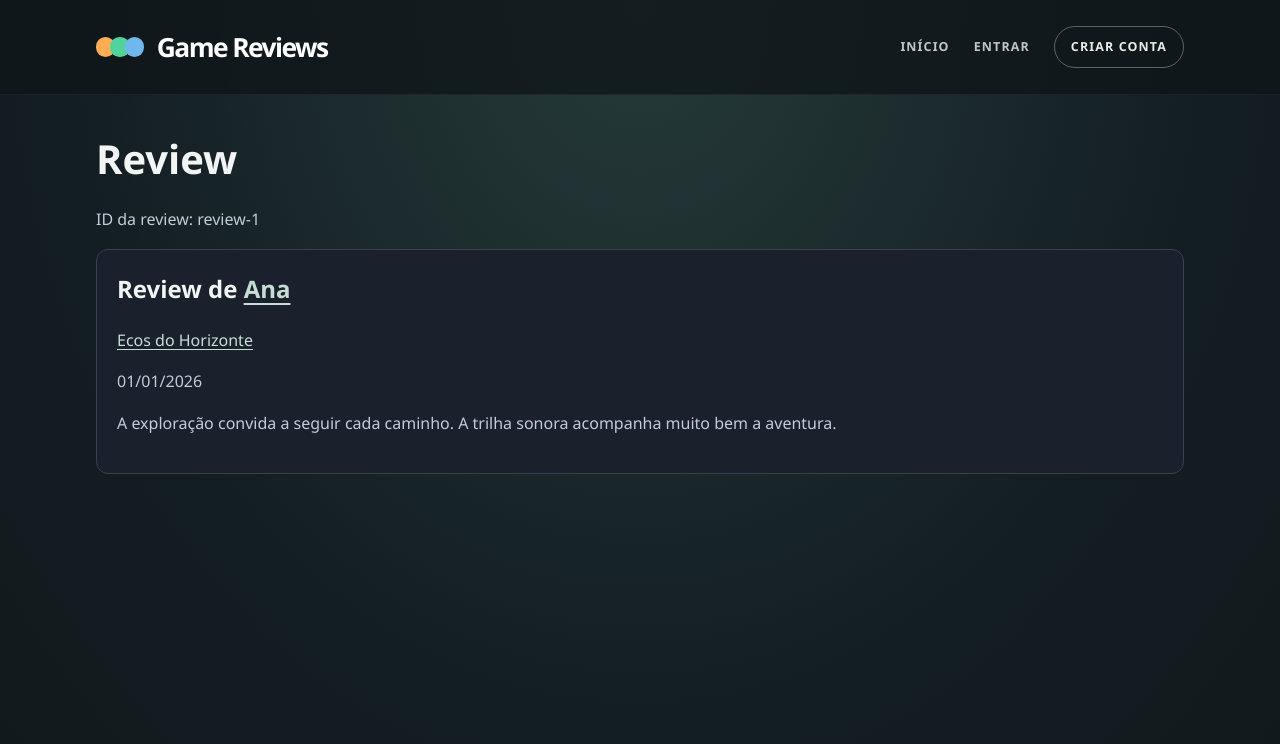
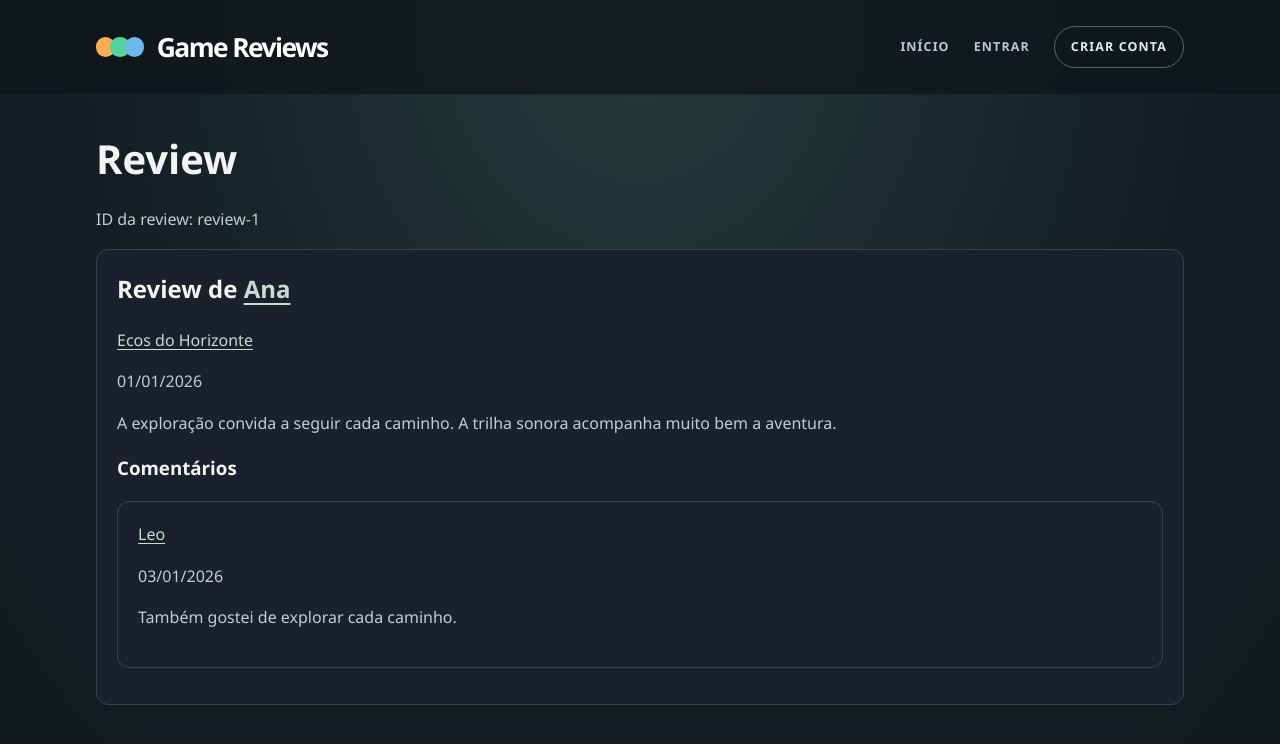
Before and after one commit to LucasMarapodi/letterbox-frontend, a React (Vite) app: page /reviews/review-1 in a window 1280 px wide. Shown: the top 744 px of the page. Built offline with nearby package versions, Linux system fonts and the light colour scheme.

Commit message:
feat(US-19): conclui lista publica plana de comentarios

```diff
--- a/src/mocks/communityService.ts
+++ b/src/mocks/communityService.ts
@@ -7,9 +7,17 @@ export function createMockCommunityService(options: { reviews?: Review[]; commen
   const ratings: Rating[] = structuredClone(ratingFixtures);
   const reviews: Review[] = structuredClone(options.reviews ?? reviewFixtures);
   const users: User[] = structuredClone(userFixtures);
+  const comments: Comment[] = structuredClone(options.comments ?? [
+    { id: 'comment-1', reviewId: 'review-1', userId: 'user-2', text: 'Também gostei de explorar cada caminho.', createdAt: '2026-01-03T12:00:00Z' },
+  ]);
   let sequence = 1;
   return {
-    async getComments() { throw new Error('Comentários não implementados.'); },
+    async getComments(reviewId) {
+      return structuredClone(comments.filter((comment) => comment.reviewId === reviewId).map((comment) => {
+        const author = users.find((item) => item.id === comment.userId);
+        return { ...comment, author: { id: comment.userId, displayName: author?.displayName ?? 'Usuário indisponível', avatarUrl: author?.avatarUrl ?? null } };
+      }));
+    },
     async editReview(id, text, user) {
       if (!user) throw new CommunityError('session-required');
       const review = reviews.find((item) => item.id === id);
--- /dev/null
+++ b/src/pages/CommentsSection.tsx
@@ -0,0 +1,27 @@
+import { useEffect, useState, type ReactElement } from 'react';
+import { Link } from 'react-router-dom';
+import { community } from '../services/community';
+import type { PublicComment } from '../services/communityContracts';
+import { encodeRouteId } from '../routing/encodeRouteId';
+import { EmptyState, ErrorState, LoadingState } from '../components/Feedback';
+
+type CommentsState = { status: 'loading' } | { status: 'error' } | { status: 'ready'; comments: PublicComment[] };
+export function CommentsSection({ reviewId }: { reviewId: string }): ReactElement {
+  const [state, setState] = useState<CommentsState>({ status: 'loading' });
+  const [attempt, setAttempt] = useState(0);
+  useEffect(() => {
+    let active = true;
+    void community.getComments(reviewId).then((comments) => { if (active) setState({ status: 'ready', comments }); }, () => { if (active) setState({ status: 'error' }); });
+    return () => { active = false; };
+  }, [reviewId, attempt]);
+  return <section aria-label="Comentários">
+    <h3>Comentários</h3>
+    {state.status === 'loading' && <LoadingState message="Carregando comentários…" />}
+    {state.status === 'error' && <ErrorState message="Não foi possível carregar os comentários." onRetry={() => { setState({ status: 'loading' }); setAttempt((value) => value + 1); }} />}
+    {state.status === 'ready' && (state.comments.length ? <ul className="comments-list" aria-label="Comentários da review">{state.comments.map((comment) => <li key={comment.id} className="review-card">
+      <Link to={`/perfil/${encodeRouteId(comment.author.id)}`}>{comment.author.displayName}</Link>
+      <p><time dateTime={comment.createdAt}>{new Intl.DateTimeFormat('pt-BR', { timeZone: 'UTC' }).format(new Date(comment.createdAt))}</time></p>
+      <p className="review-text">{comment.text}</p>
+    </li>)}</ul> : <EmptyState message="Nenhum comentário nesta review." />)}
+  </section>;
+}
--- a/src/pages/ReviewPage.tsx
+++ b/src/pages/ReviewPage.tsx
@@ -6,6 +6,7 @@ import { community } from '../services/community';
 import type { ReviewDetails } from '../services/communityContracts';
 import { EmptyState, ErrorState, LoadingState } from '../components/Feedback';
 import { EditReview } from './EditReview';
+import { CommentsSection } from './CommentsSection';
 
 type State = { status: 'loading' } | { status: 'error' } | { status: 'ready'; review: ReviewDetails | null };
 function ReviewContent({ id }: { id: string }): ReactElement {
@@ -26,6 +27,7 @@ function ReviewContent({ id }: { id: string }): ReactElement {
     <p><time dateTime={review.createdAt}>{new Intl.DateTimeFormat('pt-BR', { timeZone: 'UTC' }).format(new Date(review.createdAt))}</time></p>
     <p className="review-text">{review.text}</p>
     <EditReview review={review} onSaved={(updated) => setState({ status: 'ready', review: updated })} />
+    <CommentsSection key={review.id} reviewId={review.id} />
   </article>;
 }
 export function ReviewPage(): ReactElement {
--- a/src/styles.css
+++ b/src/styles.css
@@ -41,6 +41,8 @@ dd { margin: 0 0 1rem; }
 
 /* Dashboard: composição central e navegação compacta. */
 textarea { width: 100%; min-height: 9rem; display: block; margin: 0.6rem 0 1rem; font: inherit; color: inherit; background: #111c20; border: 1px solid #405259; border-radius: 1rem; padding: 1rem; resize: vertical; }
+.comments-list { list-style: none; padding: 0; }
+.review-text { white-space: pre-wrap; overflow-wrap: anywhere; }
 :root { background: #101619; color: #f3f5f4; font-family: 'Segoe UI', system-ui, sans-serif; }
 body { background: radial-gradient(ellipse at 50% 0%, #263b3a 0, #141f23 34rem, #101619 65rem); min-height: 100vh; }
 a { color: #c6ddd4; }
```
Also changed, not shown: 1 other file (tests, documents, lock files or other folders).
